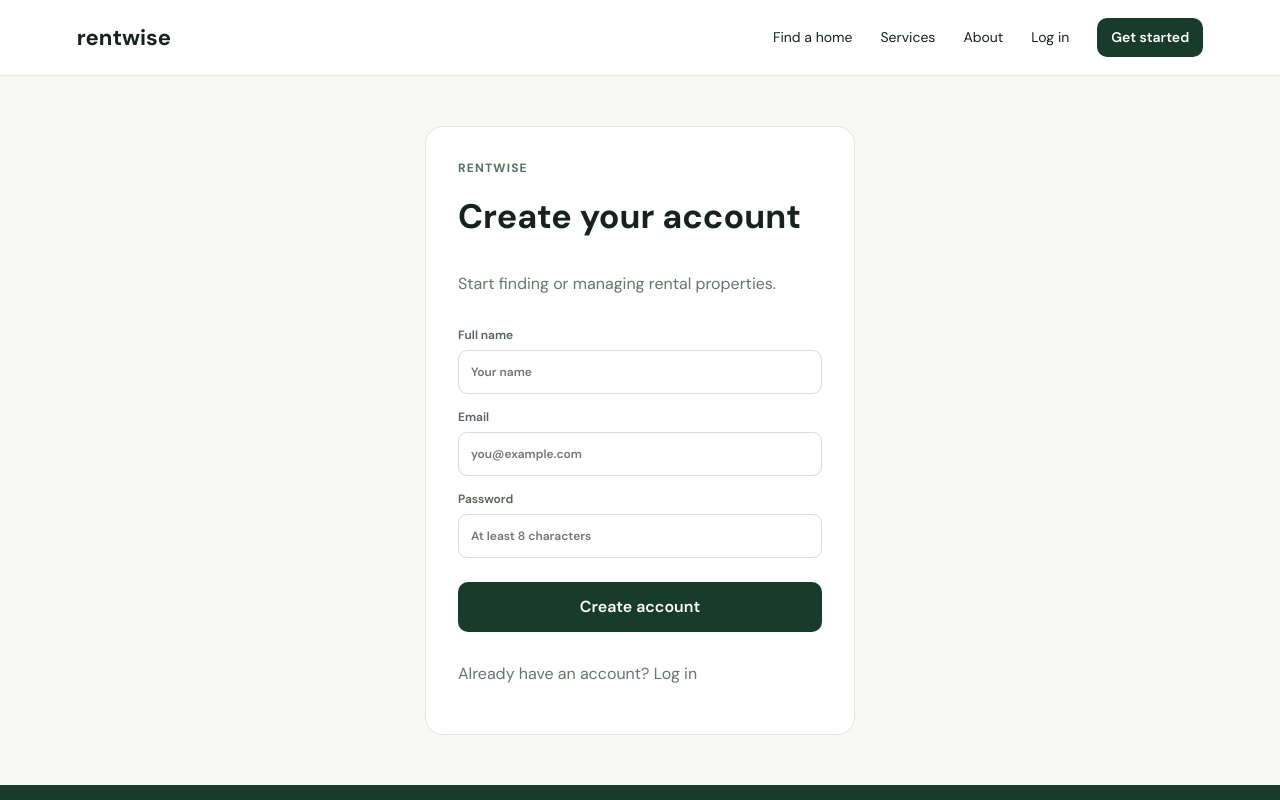
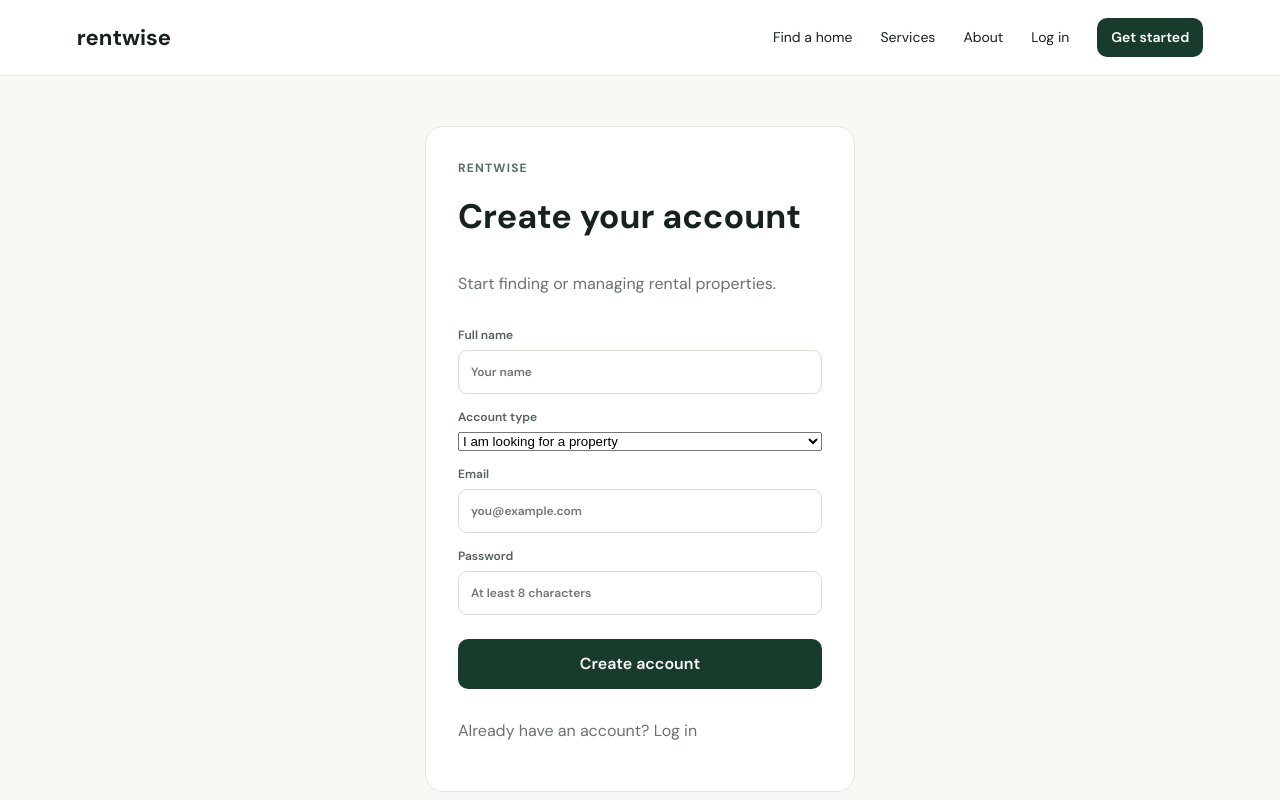
Before and after one commit to adityahande-1609/personal, a React (Vite) app in the folder frontend/: page /register in a window 1280 px wide. Shown: the top 800 px of the page. Built offline with nearby package versions, Linux system fonts and the light colour scheme; no server answers; a web font is replaced by a local one.

Commit message:
feat: connect login and registration forms to authentication API

```diff
--- a/frontend/src/pages/Auth.tsx
+++ b/frontend/src/pages/Auth.tsx
@@ -1,2 +1,48 @@
-import {Link} from 'react-router-dom';
-export default function Auth({register=false}:{register?:boolean}){return <main className="auth"><form className="auth-card"><span className="kicker">Rentwise</span><h1>{register?'Create your account':'Welcome back'}</h1><p>{register?'Start finding or managing rental properties.':'Log in to continue your rental journey.'}</p>{register&&<label>Full name<input required placeholder="Your name"/></label>}<label>Email<input required type="email" placeholder="you@example.com"/></label><label>Password<input required type="password" minLength={8} placeholder="At least 8 characters"/></label><button className="button full">{register?'Create account':'Log in'}</button><p>{register?'Already have an account? ':'New here? '}<Link to={register?'/login':'/register'}>{register?'Log in':'Create an account'}</Link></p></form></main>}
+import {FormEvent, useState} from 'react';
+import {Link, useLocation, useNavigate} from 'react-router-dom';
+import {login, register} from '../services/api';
+
+export default function Auth({register: isRegister=false}:{register?:boolean}) {
+  const navigate = useNavigate();
+  const location = useLocation();
+  const [name, setName] = useState('');
+  const [email, setEmail] = useState('');
+  const [password, setPassword] = useState('');
+  const [role, setRole] = useState<'TENANT'|'OWNER'>('TENANT');
+  const [error, setError] = useState('');
+  const [busy, setBusy] = useState(false);
+
+  async function submit(event: FormEvent) {
+    event.preventDefault();
+    setError('');
+    setBusy(true);
+    try {
+      const result = isRegister
+        ? await register({name, email, password, role})
+        : await login({email, password});
+      const destination = result.user.role === 'OWNER' ? '/owner/dashboard' : '/tenant/dashboard';
+      navigate((location.state as {from?: string} | null)?.from || destination, {replace: true});
+    } catch (err) {
+      setError(err instanceof Error ? err.message : 'Unable to complete the request');
+    } finally {
+      setBusy(false);
+    }
+  }
+
+  return <main className="auth">
+    <form className="auth-card" onSubmit={submit} noValidate>
+      <span className="kicker">Rentwise</span>
+      <h1>{isRegister ? 'Create your account' : 'Welcome back'}</h1>
+      <p>{isRegister ? 'Start finding or managing rental properties.' : 'Log in to continue your rental journey.'}</p>
+      {error && <div className="error" role="alert">{error}</div>}
+      {isRegister && <>
+        <label>Full name<input required value={name} onChange={e => setName(e.target.value)} autoComplete="name" placeholder="Your name" /></label>
+        <label>Account type<select value={role} onChange={e => setRole(e.target.value as 'TENANT'|'OWNER')}><option value="TENANT">I am looking for a property</option><option value="OWNER">I want to list a property</option></select></label>
+      </>}
+      <label>Email<input required type="email" value={email} onChange={e => setEmail(e.target.value)} autoComplete="email" placeholder="you@example.com" /></label>
+      <label>Password<input required type="password" minLength={8} value={password} onChange={e => setPassword(e.target.value)} autoComplete={isRegister ? 'new-password' : 'current-password'} placeholder="At least 8 characters" /></label>
+      <button className="button full" disabled={busy}>{busy ? 'Please wait…' : isRegister ? 'Create account' : 'Log in'}</button>
+      <p>{isRegister ? 'Already have an account? ' : 'New here? '}<Link to={isRegister ? '/login' : '/register'}>{isRegister ? 'Log in' : 'Create an account'}</Link></p>
+    </form>
+  </main>;
+}
```
